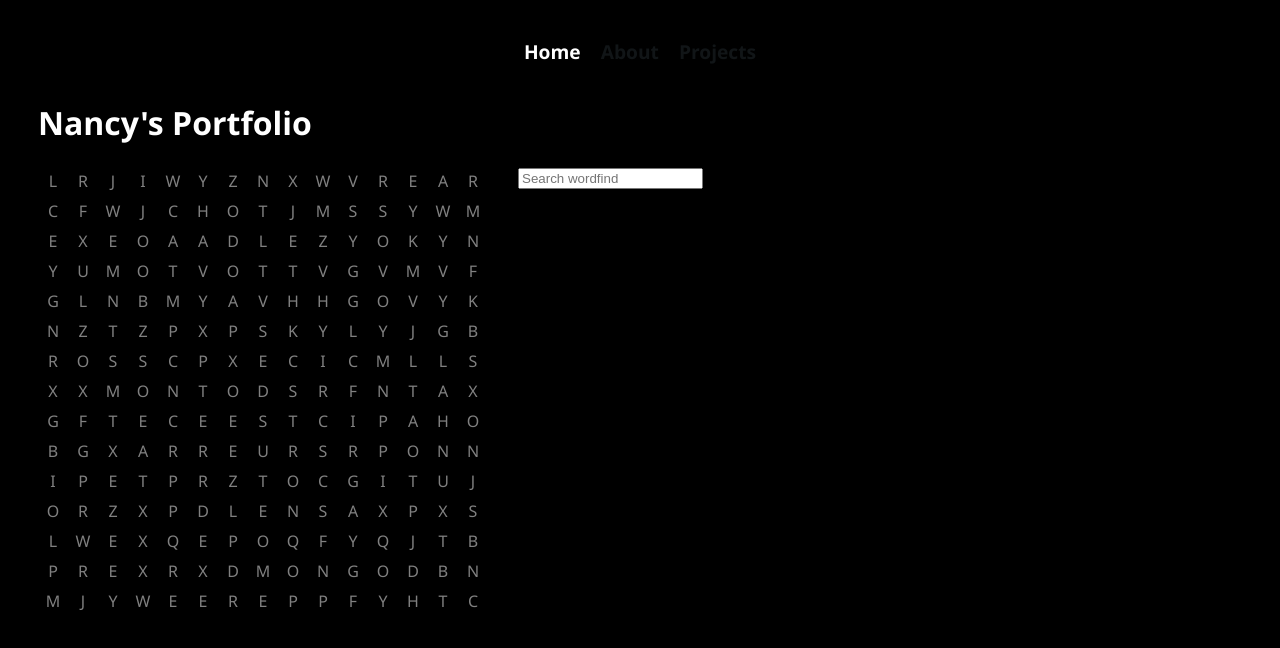
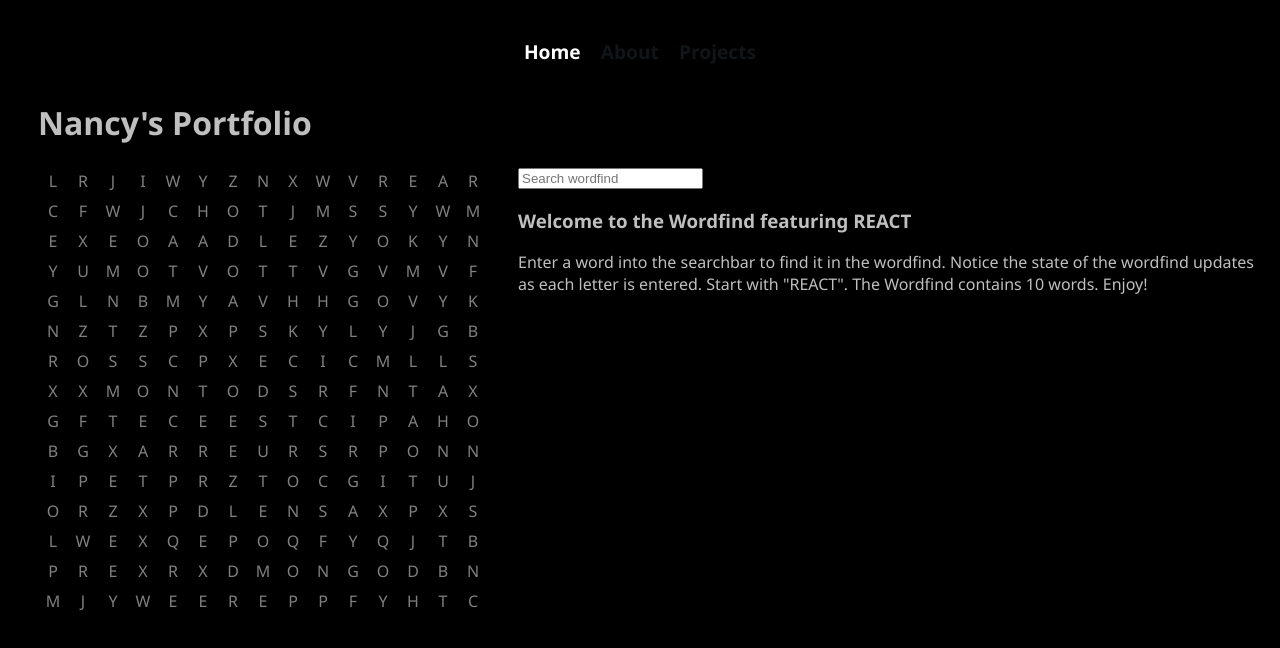
Before and after one commit to NancyBankson/Portfolio, a React (Vite) app: page / in a window 1280 px wide. Shown: the top 648 px of the page. Built offline with nearby package versions, Linux system fonts and the light colour scheme.

Commit message:
Added found words

```diff
--- a/src/App.css
+++ b/src/App.css
@@ -7,7 +7,7 @@
 body {
   font-family: 'Segoe UI', Tahoma, Geneva, Verdana, sans-serif;
   background-color: black;
-  color: white;
+  color: rgb(192, 191, 191);
 }
 
 #nav-container {
--- a/src/pages/HomePage.tsx
+++ b/src/pages/HomePage.tsx
@@ -5,12 +5,19 @@ export function HomePage() {
     const [searchValue, setSearchValue] = useState<string>("");
     const [isFoundArray, setIsFoundArray] = useState<boolean[]>(() => Array(225).fill(false));
     const [wordfindArray, setWordfindArray] = useState<string[]>([]);
+    const [foundWords, setFoundWords] = useState<string[]>([]);
+    const mysteryWords = ['JAVASCRIPT', 'TYPESCRIPT', 'EXPRESS', 'MONGODB', 'REACT', 'ZELDA', 'NANCY', 'HTML', 'NODE', 'CSS'];
 
     const handleChange = (event: React.ChangeEvent<HTMLInputElement>) => {
         setSearchValue(event.target.value.toUpperCase());
     };
 
     useEffect(() => {
+        for (let b = 0; b < mysteryWords.length; b++) {
+            if (searchValue === mysteryWords[b]) {
+                setFoundWords([...foundWords, searchValue]);
+            }
+        }
         let searchOrientationValue = 0;
         let tempArray = [...isFoundArray].fill(false);
         let successArray: number[] = [];
@@ -344,7 +351,7 @@ export function HomePage() {
             randomLetter = String.fromCharCode(Math.floor(Math.random() * (91 - 65)) + 65);
             letterArray.push(randomLetter);
         }
-        const mysteryWords = ['JAVASCRIPT', 'TYPESCRIPT', 'EXPRESS', 'MONGODB', 'REACT', 'ZELDA', 'NANCY', 'HTML', 'NODE', 'CSS'];
+        // const mysteryWords = ['JAVASCRIPT', 'TYPESCRIPT', 'EXPRESS', 'MONGODB', 'REACT', 'ZELDA', 'NANCY', 'HTML', 'NODE', 'CSS'];
         for (let j = 0; j < mysteryWords.length; j++) {
             let wordArray = [...mysteryWords[j]];
             let initialPossition = 0;
@@ -637,6 +644,15 @@ export function HomePage() {
                 </div>
                 <div>
                     <input id="search-bar" type="text" name="search" value={searchValue} onChange={handleChange} placeholder="Search wordfind"></input>
+                    <h3>Welcome to the Wordfind featuring REACT</h3>
+                    <p>Enter a word into the searchbar to find it in the wordfind.  Notice the state of the wordfind updates as each letter is entered.  Start with "REACT".  The Wordfind contains 10 words.  Enjoy!</p>
+                    {(foundWords.length > 0) && <h3>Found Words:</h3>}
+                    {foundWords.map((word, index) => (
+                        <div key={index}>
+                            {word}
+                        </div>
+                    ))
+                    }
                 </div>
             </div>
         </>
```
